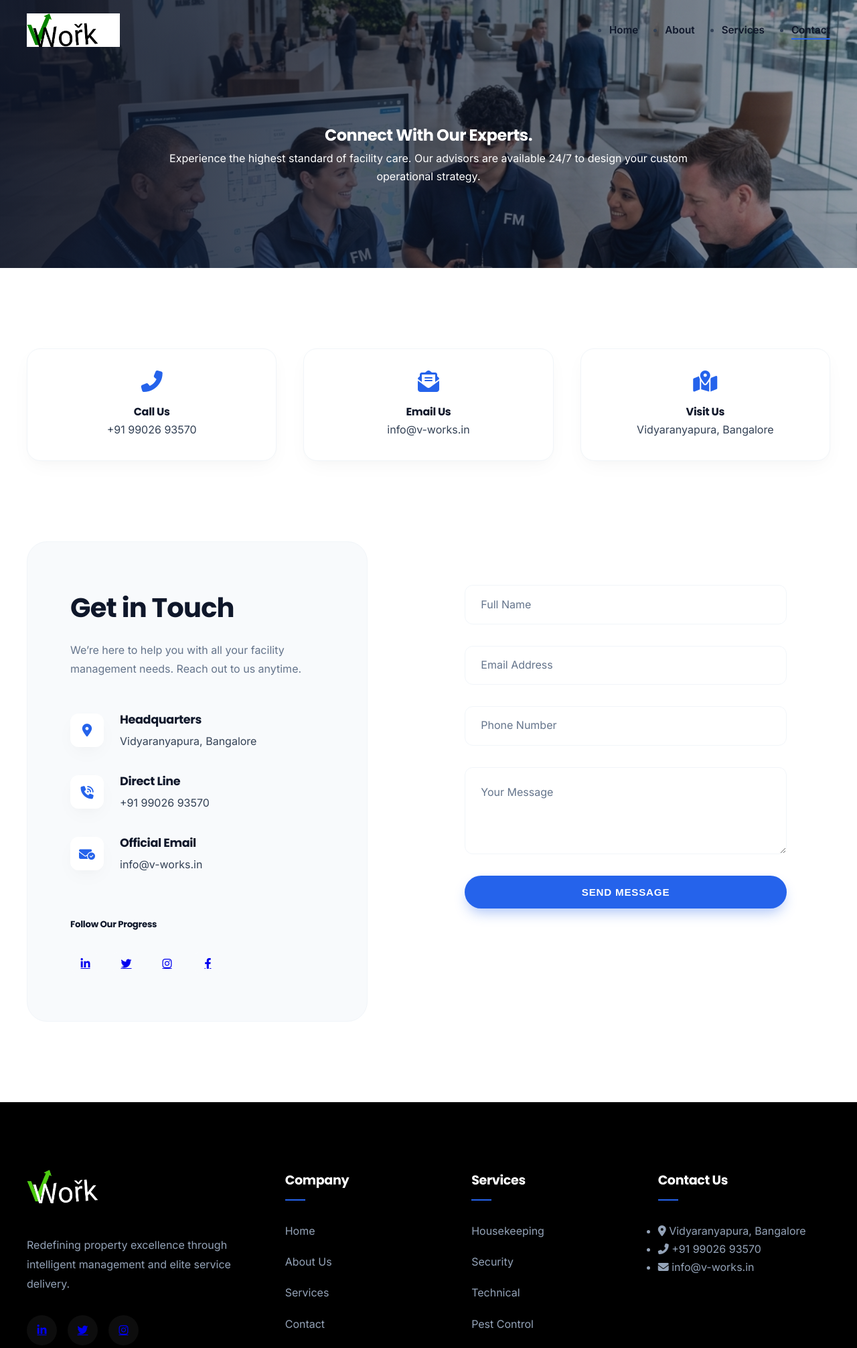
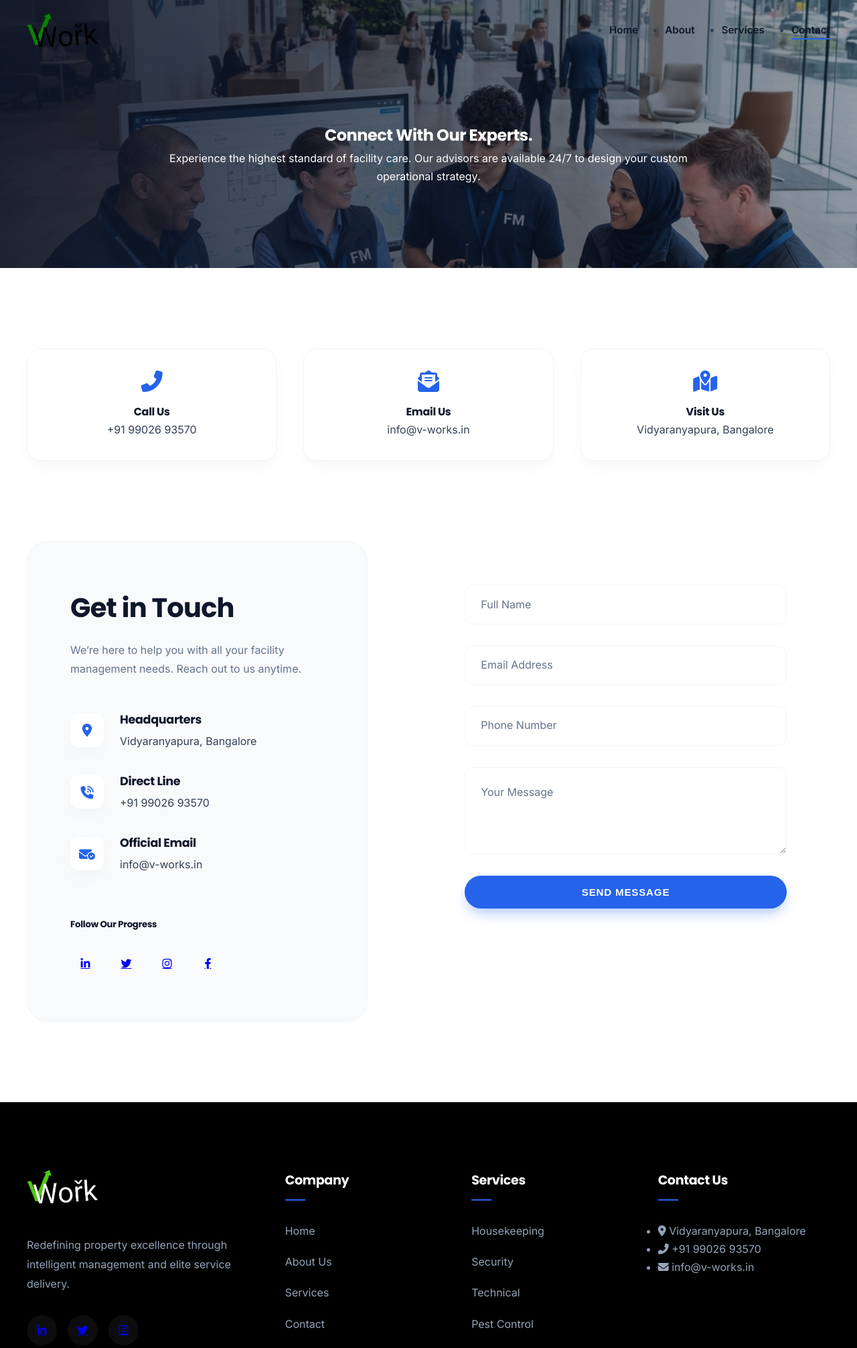
Before and after one commit to NOTREGRETO/vworks, a plain HTML site: page contact.html in a window 1280 px wide. Shown: the top 2012 px of the page at 67% size. Drawn offline with Linux system fonts and the light colour scheme.

Commit message:
Fix broken logo path in contact page footer and standardize to PNG

```diff
--- a/contact.html
+++ b/contact.html
@@ -1,14 +1,16 @@
 <title>Contact Us | V-WORKS Facility Management</title>
-    <link rel="stylesheet" href="css/style.css">
-    <link rel="stylesheet" href="https://cdnjs.cloudflare.com/ajax/libs/font-awesome/6.4.0/css/all.min.css">
+<link rel="stylesheet" href="css/style.css">
+<link rel="stylesheet" href="https://cdnjs.cloudflare.com/ajax/libs/font-awesome/6.4.0/css/all.min.css">
 </head>
+
 <body>
 
     <header>
         <div class="container">
             <nav>
                 <a href="index.html" class="logo">
-                    <img src="images/icons/logo-official.jpeg" alt="V-WORKS Logo" style="height: 50px; width: auto; display: block; filter: invert(1) hue-rotate(180deg); mix-blend-mode: multiply;">
+                    <img src="images/icons/logo-official.png" alt="V-WORKS Logo"
+                        style="height: 50px; width: auto; display: block; filter: invert(1) hue-rotate(180deg); mix-blend-mode: multiply;">
                 </a>
                 <ul class="nav-links">
                     <li><a href="index.html">Home</a></li>
@@ -27,7 +29,8 @@
         <div class="container">
             <div class="reveal-fade" style="text-align: center; max-width: 800px; margin: 0 auto;">
                 <h1>Connect With Our Experts.</h1>
-                <p>Experience the highest standard of facility care. Our advisors are available 24/7 to design your custom operational strategy.</p>
+                <p>Experience the highest standard of facility care. Our advisors are available 24/7 to design your
+                    custom operational strategy.</p>
             </div>
         </div>
     </section>
@@ -37,17 +40,20 @@
         <div class="container">
             <div class="grid-3">
                 <div class="card-premium reveal-fade" style="text-align: center; padding: 2rem;">
-                    <i class="fas fa-phone-alt" style="font-size: 2rem; color: var(--primary-color); margin-bottom: 1rem;"></i>
+                    <i class="fas fa-phone-alt"
+                        style="font-size: 2rem; color: var(--primary-color); margin-bottom: 1rem;"></i>
                     <h4>Call Us</h4>
                     <p>+91 99026 93570</p>
                 </div>
                 <div class="card-premium reveal-fade" style="text-align: center; padding: 2rem;">
-                    <i class="fas fa-envelope-open-text" style="font-size: 2rem; color: var(--primary-color); margin-bottom: 1rem;"></i>
+                    <i class="fas fa-envelope-open-text"
+                        style="font-size: 2rem; color: var(--primary-color); margin-bottom: 1rem;"></i>
                     <h4>Email Us</h4>
                     <p>info@v-works.in</p>
                 </div>
                 <div class="card-premium reveal-fade" style="text-align: center; padding: 2rem;">
-                    <i class="fas fa-map-marked-alt" style="font-size: 2rem; color: var(--primary-color); margin-bottom: 1rem;"></i>
+                    <i class="fas fa-map-marked-alt"
+                        style="font-size: 2rem; color: var(--primary-color); margin-bottom: 1rem;"></i>
                     <h4>Visit Us</h4>
                     <p>Vidyaranyapura, Bangalore</p>
                 </div>
@@ -134,9 +140,11 @@
             <div class="footer-grid">
                 <div class="footer-col">
                     <a href="index.html" class="logo" style="margin-bottom: 1.5rem; display: inline-block;">
-                        <img src="images/icons/logo-official.jpeg" alt="V-WORKS Logo" style="height: 50px; width: auto; mix-blend-mode: screen;">
+                        <img src="images/icons/logo-official.png" alt="V-WORKS Logo"
+                            style="height: 50px; width: auto; mix-blend-mode: screen;">
                     </a>
-                    <p class="footer-desc">Redefining property excellence through intelligent management and elite service delivery.</p>
+                    <p class="footer-desc">Redefining property excellence through intelligent management and elite
+                        service delivery.</p>
                     <div class="social-bar">
                         <a href="#"><i class="fab fa-linkedin-in"></i></a>
                         <a href="#"><i class="fab fa-twitter"></i></a>
@@ -178,4 +186,5 @@
 
     <script src="js/script.js"></script>
 </body>
+
 </html>
```
Also changed, not shown: about.html (+2 -2 lines), index.html (+2 -2 lines), services.html (+2 -2 lines), images/icons/.jpeg (renamed from images/icons/logo-official.jpeg), images/icons/logo-official.png (added), 1 other file.
